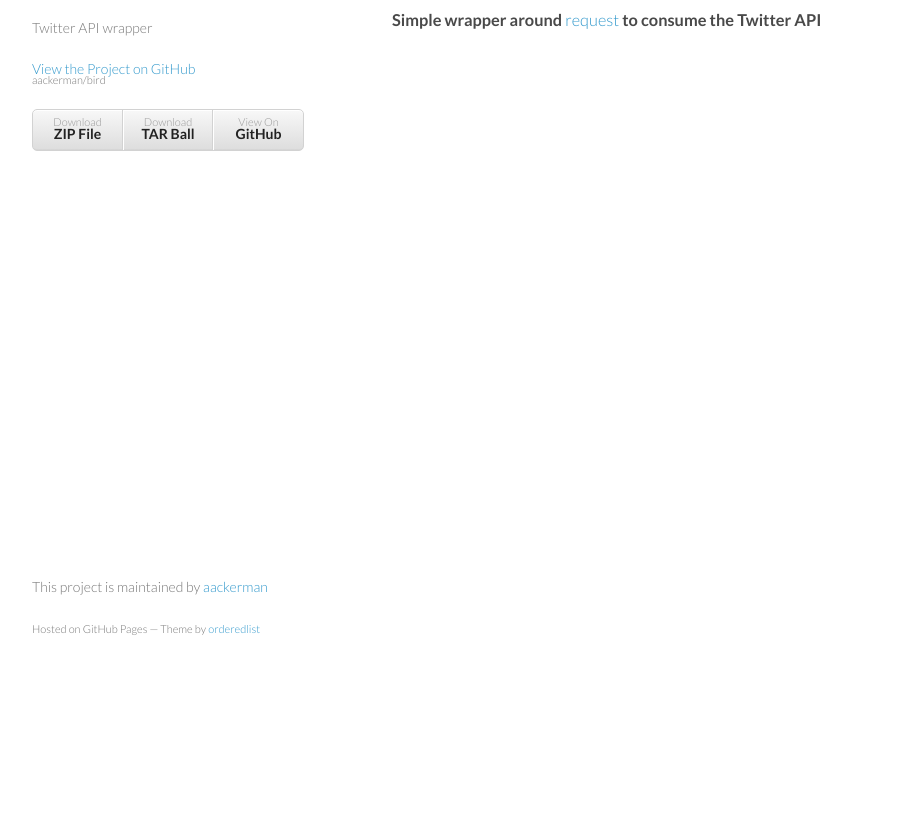
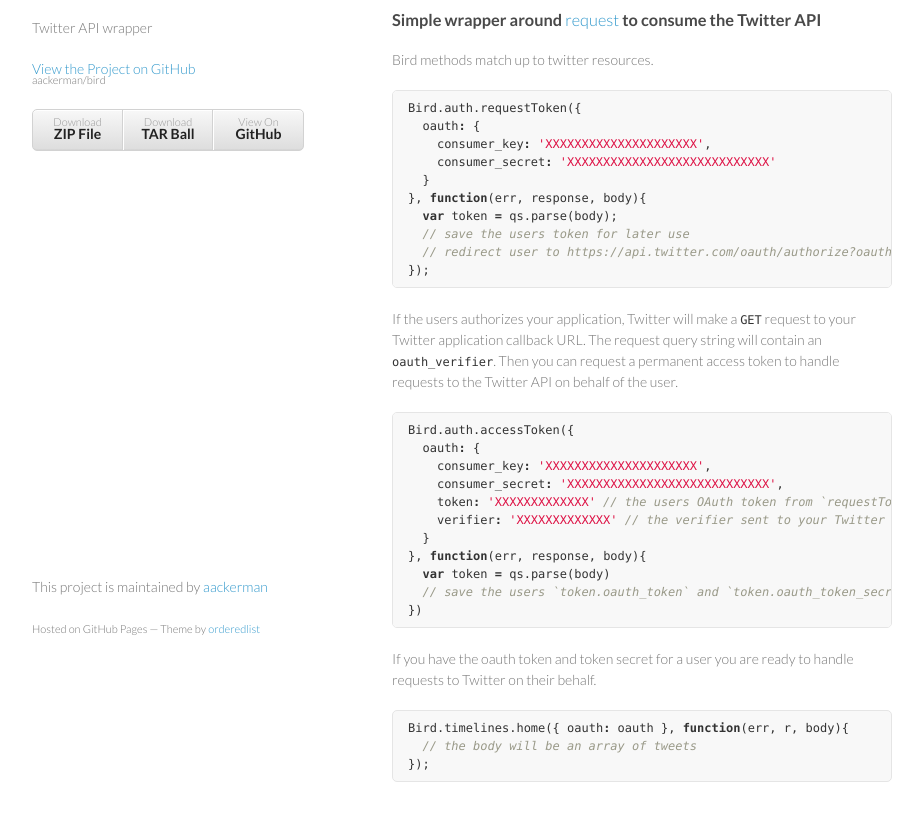
Before and after one commit to aackerman/bird, a plain HTML site: page index.html in a window 1280 px wide. Shown: the part 92-912 px from the top of the page, without its empty margins (178-1101 px from the left). Before the commit the page ends 800 px from the top, so only its background shows below. Drawn offline with Linux system fonts and the light colour scheme.

Commit message:
Create gh-pages branch via GitHub

```diff
--- a/index.html
+++ b/index.html
@@ -34,6 +34,42 @@
 
 <h3>
 <a name="simple-wrapper-around-request-to-consume-the-twitter-api" class="anchor" href="#simple-wrapper-around-request-to-consume-the-twitter-api"><span class="octicon octicon-link"></span></a>Simple wrapper around <a href="https://github.com/mikeal/request">request</a> to consume the Twitter API</h3>
+
+<p>Bird methods match up to twitter resources.</p>
+
+<div class="highlight highlight-js"><pre><span class="nx">Bird</span><span class="p">.</span><span class="nx">auth</span><span class="p">.</span><span class="nx">requestToken</span><span class="p">({</span>
+  <span class="nx">oauth</span><span class="o">:</span> <span class="p">{</span>
+    <span class="nx">consumer_key</span><span class="o">:</span> <span class="s1">'XXXXXXXXXXXXXXXXXXXXX'</span><span class="p">,</span>
+    <span class="nx">consumer_secret</span><span class="o">:</span> <span class="s1">'XXXXXXXXXXXXXXXXXXXXXXXXXXXX'</span>
+  <span class="p">}</span>
+<span class="p">},</span> <span class="kd">function</span><span class="p">(</span><span class="nx">err</span><span class="p">,</span> <span class="nx">response</span><span class="p">,</span> <span class="nx">body</span><span class="p">){</span>
+  <span class="kd">var</span> <span class="nx">token</span> <span class="o">=</span> <span class="nx">qs</span><span class="p">.</span><span class="nx">parse</span><span class="p">(</span><span class="nx">body</span><span class="p">);</span>
+  <span class="c1">// save the users token for later use</span>
+  <span class="c1">// redirect user to https://api.twitter.com/oauth/authorize?oauth_token= + token.oauth_token</span>
+<span class="p">});</span>
+</pre></div>
+
+<p>If the users authorizes your application, Twitter will make a <code>GET</code> request to your Twitter application callback URL. The request query string will contain an <code>oauth_verifier</code>. Then you can request a permanent access token to handle requests to the Twitter API on behalf of the user.</p>
+
+<div class="highlight highlight-js"><pre><span class="nx">Bird</span><span class="p">.</span><span class="nx">auth</span><span class="p">.</span><span class="nx">accessToken</span><span class="p">({</span>
+  <span class="nx">oauth</span><span class="o">:</span> <span class="p">{</span>
+    <span class="nx">consumer_key</span><span class="o">:</span> <span class="s1">'XXXXXXXXXXXXXXXXXXXXX'</span><span class="p">,</span>
+    <span class="nx">consumer_secret</span><span class="o">:</span> <span class="s1">'XXXXXXXXXXXXXXXXXXXXXXXXXXXX'</span><span class="p">,</span>
+    <span class="nx">token</span><span class="o">:</span> <span class="s1">'XXXXXXXXXXXXX'</span> <span class="c1">// the users OAuth token from `requestToken`</span>
+    <span class="nx">verifier</span><span class="o">:</span> <span class="s1">'XXXXXXXXXXXXX'</span> <span class="c1">// the verifier sent to your Twitter application callback route</span>
+  <span class="p">}</span>
+<span class="p">},</span> <span class="kd">function</span><span class="p">(</span><span class="nx">err</span><span class="p">,</span> <span class="nx">response</span><span class="p">,</span> <span class="nx">body</span><span class="p">){</span>
+  <span class="kd">var</span> <span class="nx">token</span> <span class="o">=</span> <span class="nx">qs</span><span class="p">.</span><span class="nx">parse</span><span class="p">(</span><span class="nx">body</span><span class="p">)</span>
+  <span class="c1">// save the users `token.oauth_token` and `token.oauth_token_secret` here</span>
+<span class="p">})</span>
+</pre></div>
+
+<p>If you have the oauth token and token secret for a user you are ready to handle requests to Twitter on their behalf.</p>
+
+<div class="highlight highlight-js"><pre><span class="nx">Bird</span><span class="p">.</span><span class="nx">timelines</span><span class="p">.</span><span class="nx">home</span><span class="p">({</span> <span class="nx">oauth</span><span class="o">:</span> <span class="nx">oauth</span> <span class="p">},</span> <span class="kd">function</span><span class="p">(</span><span class="nx">err</span><span class="p">,</span> <span class="nx">r</span><span class="p">,</span> <span class="nx">body</span><span class="p">){</span>
+  <span class="c1">// the body will be an array of tweets</span>
+<span class="p">});</span>
+</pre></div>
       </section>
       <footer>
         <p>This project is maintained by <a href="https://github.com/aackerman">aackerman</a></p>
```
Also changed, not shown: params.json (+1 -1 lines).
